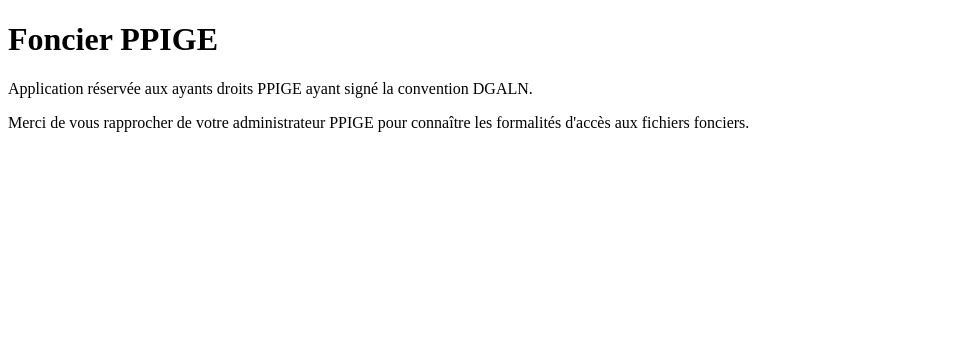
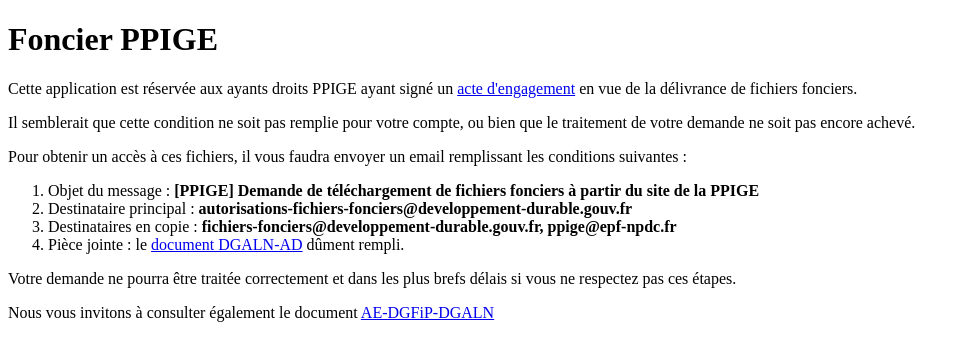
Before and after one commit to georchestra/foncier, a Python web app: template foncier/templates/sorry.html in a window 1280 px wide. Shown: the top 361 px of the page, without its empty margins (0-970 px from the left). Run offline with Jinja, Linux system fonts and the light colour scheme; the template is opened without the code that fills it, so the values that code supplies are empty.

Commit message:
update sorry template

```diff
--- a/foncier/templates/sorry.html
+++ b/foncier/templates/sorry.html
@@ -8,8 +8,22 @@
     <body>
         <h1>Foncier PPIGE</h1>
 
-        <p>Application réservée aux ayants droits PPIGE ayant signé la convention DGALN.</p>
-        <p>Merci de vous rapprocher de votre administrateur PPIGE pour connaître les formalités d'accès aux fichiers fonciers.</p>
+        <p>Cette application est réservée aux ayants droits PPIGE ayant signé un <a href="http://www.ppige-npdc.fr/portail/doc/Acte_Engagementdynamique2014_cle5e6851.pdf">acte d'engagement</a> en vue de la délivrance de fichiers fonciers.</p>
+
+        <p>Il semblerait que cette condition ne soit pas remplie pour votre compte, ou bien que le traitement de votre demande ne soit pas encore achevé.</p>
+
+        <p>Pour obtenir un accès à ces fichiers, il vous faudra envoyer un email remplissant les conditions suivantes :
+        <ol>
+          <li>Objet du message : <b>[PPIGE] Demande de téléchargement de fichiers fonciers à partir du site de la PPIGE</b></li>
+          <li>Destinataire principal : <b>autorisations-fichiers-fonciers@developpement-durable.gouv.fr</b> </li>
+          <li>Destinataires en copie : <b>fichiers-fonciers@developpement-durable.gouv.fr, ppige@epf-npdc.fr</b></li>
+          <li>Pièce jointe : le <a href="http://www.ppige-npdc.fr/portail/doc/Acte_Engagementdynamique2014_cle5e6851.pdf">document DGALN-AD</a> dûment rempli. </li>
+        </ol>
+        </p>
+
+        <p>Votre demande ne pourra être traitée correctement et dans les plus brefs délais si vous ne respectez pas ces étapes.</p>
+
+        <p>Nous vous invitons à consulter également le document <a href='http://www.ppige-npdc.fr/portail/doc/AE-DGFIP-DGALN.pdf'>AE-DGFiP-DGALN</a></p>
 
     </body>
 </html>
```
